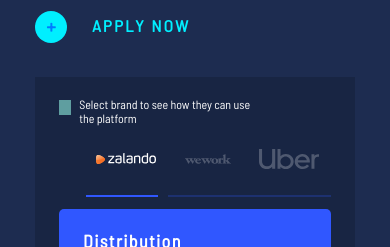
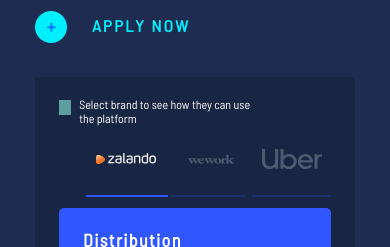
Before and after one commit to lirdicani/brand_tokens, a React (Create React App) app: page / in a window 390 px wide. Shown: the part 4040-4287 px from the top of the page. Built offline with nearby package versions, Linux system fonts and the light colour scheme.

Commit message:
Landing Page-2/24/2020

```diff
--- a/src/components/menu/menu.css
+++ b/src/components/menu/menu.css
@@ -81,10 +81,6 @@
         padding-left: 81px;
         padding-right: 71px;
     }
-
-    .nav-item, .nav-item:first-child {
-        padding-right: 10px !important;
-    }
 }
 
 @media(max-width: 823px) {
@@ -107,18 +103,6 @@
         padding-left: 9px !important;
     }
 
-    .nav-item {
-        margin-left: 0 !important;
-    }
-
-    .nav-item, .nav-item:first-child {
-        padding-right: 3px !important;
-    }
-    .nav-item {
-        padding-right: 21px;
-        padding-left: 5px;
-    }
-
     .second-title {
         font-size: 27px !important;
     }
@@ -133,12 +117,6 @@
 
     .navbar-toggler {
         background-color: white !important;
-    }
-
-    .nav-item, .nav-item:first-child {
-        padding-left: 0px !important;
-        padding-right: 10px !important;
-        margin-left: 10px !important;
     }
 }
 
--- a/src/components/part_how/mission_tab_module/mission_tab_module.css
+++ b/src/components/part_how/mission_tab_module/mission_tab_module.css
@@ -90,11 +90,21 @@
     .nav-tabs .nav-item {
         width: 120px !important;
     }
+
+    .logo-tab {
+        width: 90px !important;
+    }
 }
 
 @media (max-width: 1256px) {
     .select-mission-select-part .title {
         width: 120px;
+    }
+}
+
+@media(max-width: 1024px) {
+    .nav-item, .nav-item:first-child {
+        padding-right: 10px !important;
     }
 }
 
@@ -114,6 +124,26 @@
         width: auto;
         padding-top: 250px !important;
     }
+
+    .nav-item {
+        margin-left: 0 !important;
+    }
+
+    .nav-item, .nav-item:first-child {
+        padding-right: 3px !important;
+    }
+    .nav-item {
+        padding-right: 21px;
+        padding-left: 5px;
+    }
+}
+
+@media(max-width: 768px) {
+    .nav-item, .nav-item:first-child {
+        padding-left: 0px !important;
+        padding-right: 10px !important;
+        margin-left: 10px !important;
+    }
 }
 
 @media (max-width: 667px) {
@@ -124,19 +154,33 @@
     }
 
     .nav-tabs .nav-item {
-        padding: 0 !important;
-        margin: 0 !important;
         width: 30% !important;
+    }
+
+    .nav-item:first-child {
+        padding-left: 0 !important;
+        padding-right: 0 !important;
+        margin-right: 0 !important;
+        margin-left: 0 !important;
+    }
+
+    .nav-item {
+        padding-left: 0 !important;
+        padding-right: 0 !important;
+        margin-right: 0 !important;
+        margin-left: 0 !important;
+    }
+}
+
+@media(max-width: 470px) {
+    .logo-tab {
+        width: 60px !important;
     }
 }
 
 @media (max-width: 414px) {
     .mission-detail {
         height: 60% !important;
-    }
-
-    .logo-tab {
-        width: 60px;
     }
 
 }
@@ -168,4 +212,8 @@
     .mission-detail {
         height: 67% !important;
     }
+
+    .logo-tab {
+        width: 40px !important;
+    }
 }
```
